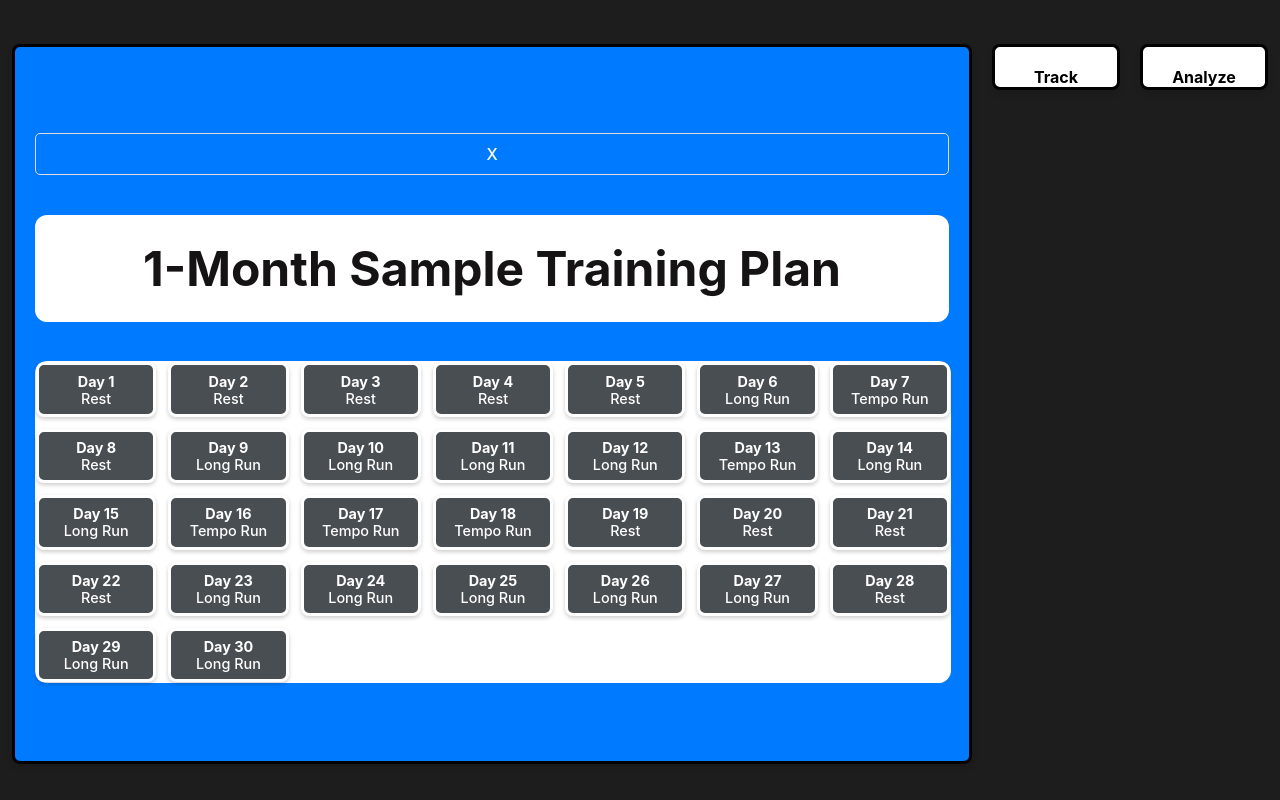
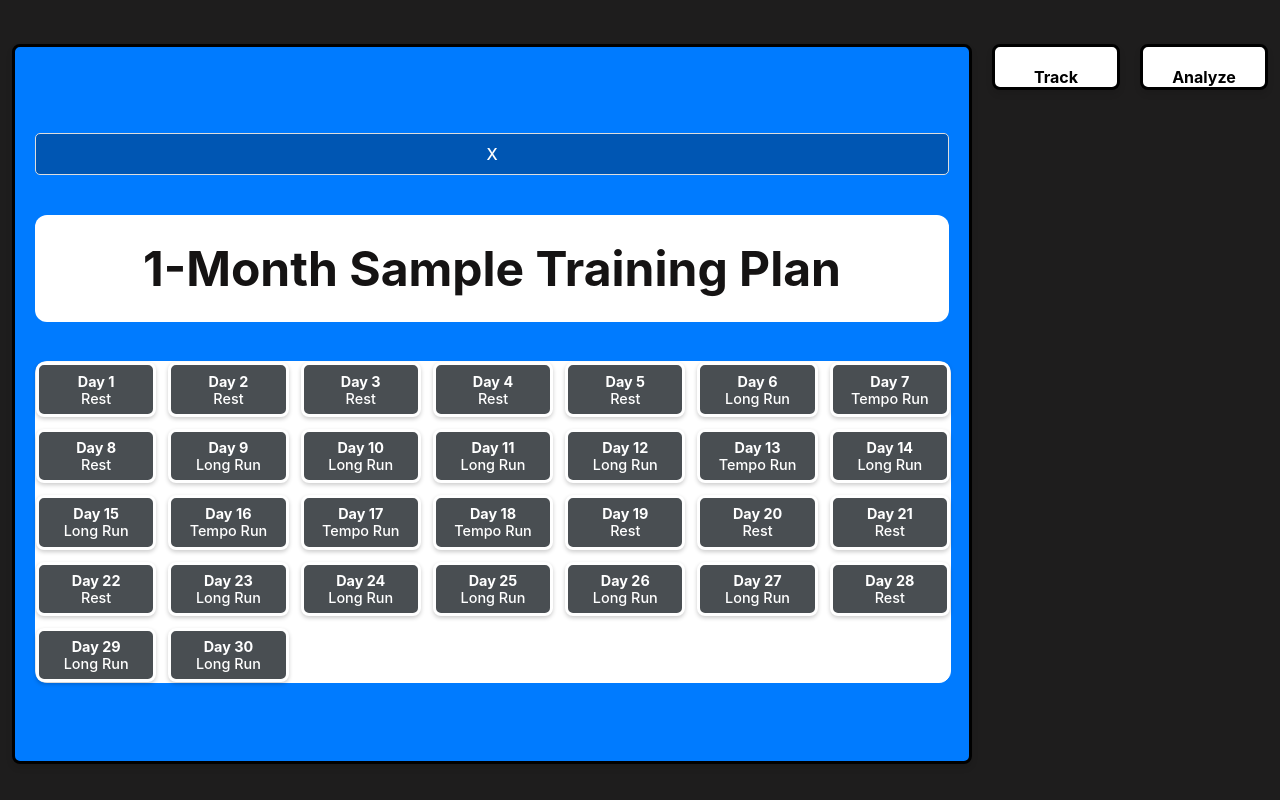
Before and after one commit to tulloch022/marathoner, a React (Vite) app: page / in a window 1280 px wide. Both pictures are taken after a click on the button "Plan". Built offline with nearby package versions, Linux system fonts and the light colour scheme.

Commit message:
improves styling of close button

```diff
--- a/src/App.tsx
+++ b/src/App.tsx
@@ -75,7 +75,7 @@ function SectionContent({ section, onClose }: { section: "plan" | "track" | "ana
           console.log("Closed section, activeSection:", null);
           onClose();
         }}
-        className="absolute top-4 right-4 text-2xl text-white"
+        className="close absolute top-4 right-4 text-2xl text-white"
       >
         X
       </button>
--- a/src/index.css
+++ b/src/index.css
@@ -425,7 +425,7 @@ select {
 }
 
 button:hover {
-  background-color: #0056b3;
+  background-color: rgb(16, 13, 66);
 }
 
 /* Responsive: Stack on small screens */
@@ -435,3 +435,8 @@ button:hover {
     gap: 1rem;
   }
 }
+
+
+.close {
+  background-color: #0056b3;
+}
```
